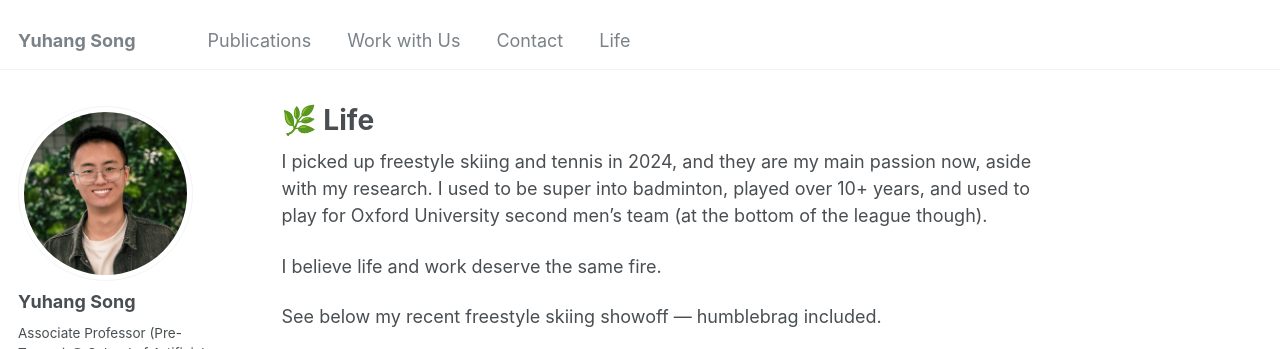
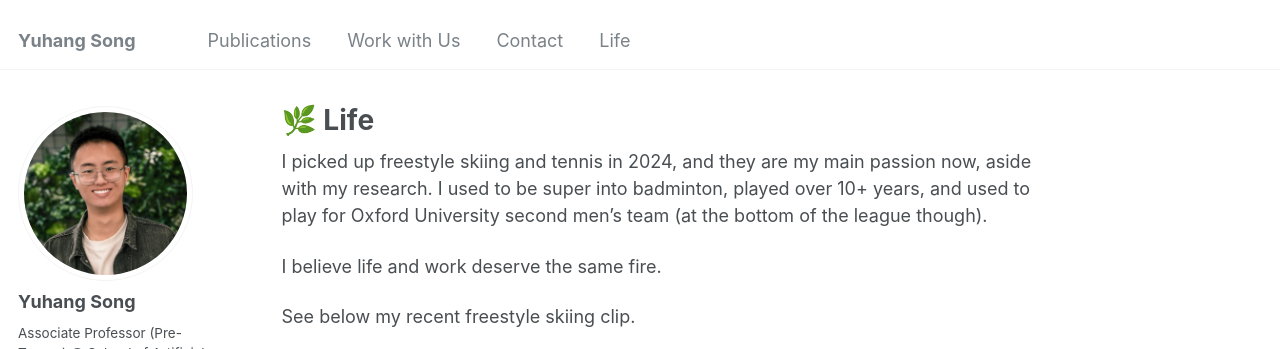
Before and after one commit to YuhangSong/YuhangSong.github.io, a Jekyll site: the page built from _pages/life.md, in a window 1280 px wide and 1132 px high, cut to the strip 0-349 px from the top of the window. Built offline with Jekyll 4.4.1, drawn with Linux system fonts in a browser that asks for light colours; some web fonts are replaced.

Commit message:
update life.md

```diff
--- a/_pages/life.md
+++ b/_pages/life.md
@@ -13,7 +13,7 @@ I used to be super into badminton, played over 10+ years, and used to play for O
 I believe life and work deserve the same fire.
 <!-- So I chase joy in the code, on the court, and through the slopes and mountains. -->
 
-See below my recent freestyle skiing showoff — humblebrag included.
+See below my recent freestyle skiing clip.
 
 <div style="max-width:700px">   <!-- limit the *container* if you wish -->
   <video
```
